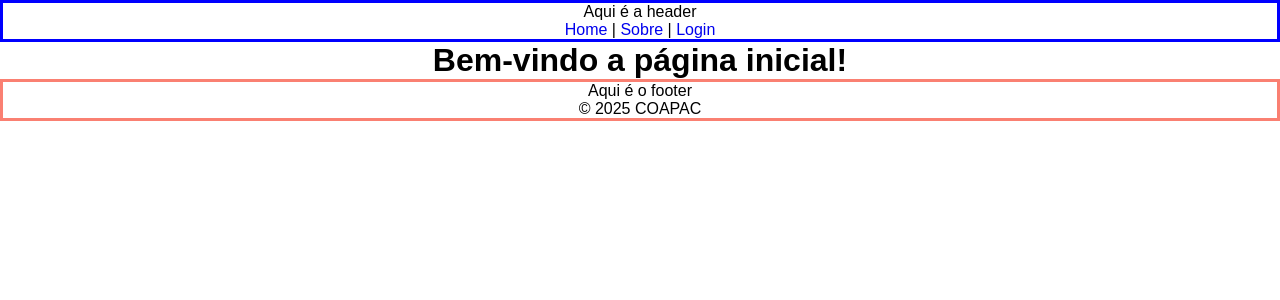
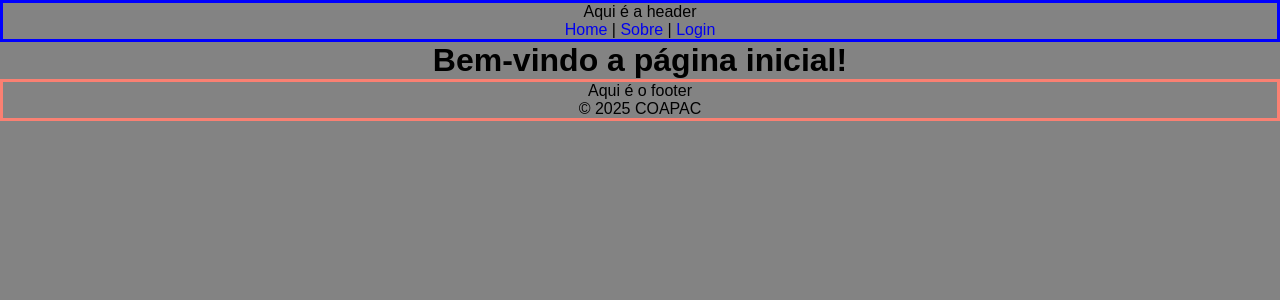
Before and after one commit to RafaCGM/sist_emprestimosobj, a Django app: page / in a window 1280 px wide. Shown: the top 300 px of the page. Run offline with Django 5.2, Linux system fonts and the light colour scheme.

Commit message:
só alterei a cor de fundo

```diff
--- a/static/css/cadastro.css
+++ b/static/css/cadastro.css
@@ -1,3 +1,8 @@
 .container {
     text-align: center;
 }
+
+body{
+    background-color: rgb(131, 131, 131);
+}
+    /*seus olhos agradecem */
--- a/static/css/home.css
+++ b/static/css/home.css
@@ -1,3 +1,8 @@
 .container {
     text-align: center;
 }
+
+body{
+    background-color: rgb(131, 131, 131);
+    }
+    /*seus olhos agradecem */
--- a/static/css/login.css
+++ b/static/css/login.css
@@ -1,3 +1,8 @@
 .container {
     text-align: center;
 }
+
+body{
+    background-color: rgb(131, 131, 131);
+}
+    /*seus olhos agradecem */
```
